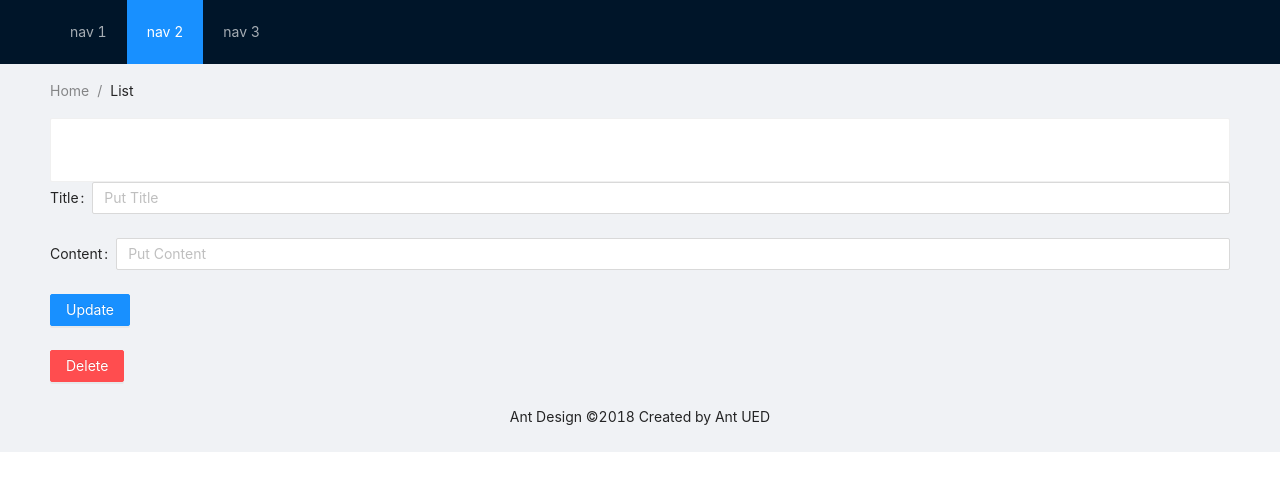
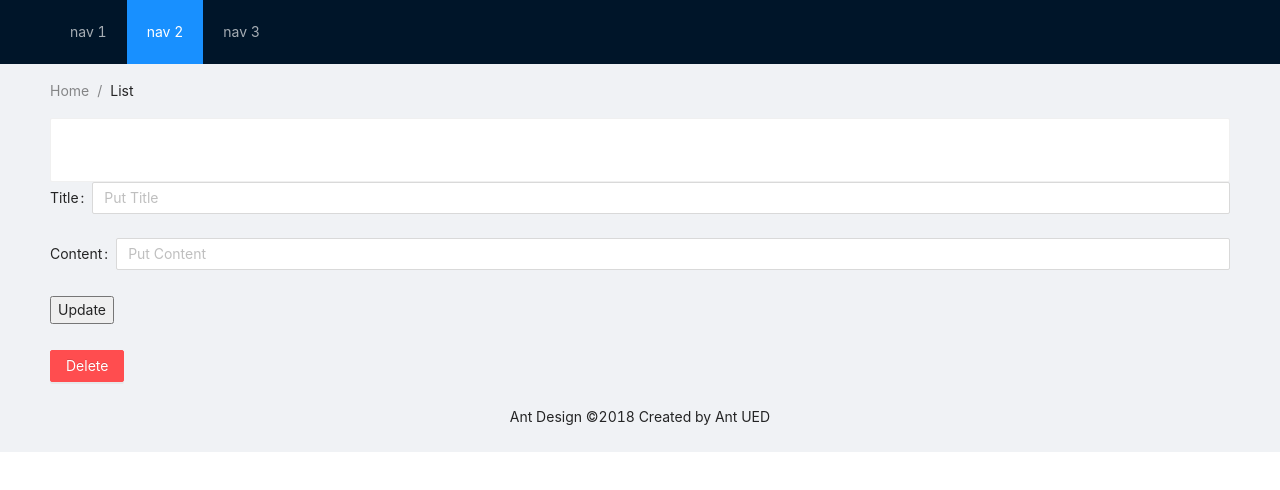
Before and after one commit to Maxarre/Django---React-Tutorial, a React (Create React App) app in the folder frontend/gui/: page /1 in a window 1280 px wide. Shown: the top 490 px of the page. Built offline with nearby package versions, Linux system fonts and the light colour scheme; no server answers.

Commit message:
Can't delete

```diff
--- a/frontend/gui/src/components/Form.js
+++ b/frontend/gui/src/components/Form.js
@@ -1,5 +1,5 @@
 import React from 'react';
-import { Form, Input, Button } from 'antd';
+import { Form, Input } from 'antd';
 // import renderEmpty from 'antd/lib/config-provider/renderEmpty';
 import axios from "axios";
 
@@ -8,7 +8,7 @@ class CustomForm extends React.Component {
     handleFormSubmit = (event, requestType, articleID) => {
         const title = event.target.elements.title.value;
         const content = event.target.elements.content.value;
-        event.preventDefault();
+        // event.preventDefault();
         switch ( requestType ) {
             case 'post':
                 return axios.post('http://127.0.0.1:8000/api/', {
@@ -30,7 +30,7 @@ class CustomForm extends React.Component {
     render() {
         return (
         <div>
-            <Form
+            <form
                 onSubmit={event =>
                     this.handleFormSubmit(
                         event,
@@ -46,11 +46,11 @@ class CustomForm extends React.Component {
                 <Input name="content" placeholder="Put Content" />
                 </Form.Item>
                 <Form.Item>
-                <Button type="primary" htmlType="submit">
+                <button type="primary" htmlType="submit">
                     {this.props.btnText}
-                </Button>
+                </button>
                 </Form.Item>
-            </Form>
+            </form>
         </div>
         );
     }
--- a/frontend/gui/src/containers/ArticleDetailView.js
+++ b/frontend/gui/src/containers/ArticleDetailView.js
@@ -30,7 +30,7 @@ class ArticleDetail extends React.Component {
     const articleID = this.props.match.params.articleID;
     axios.delete(`http://127.0.0.1:8000/api/${articleID}`);
     this.props.history.push(`/`);
-    this.forceUpdateUpdate();
+    this.forceUpdate();
   }
 
   render() {
```
Also changed, not shown: 1 other file (tests, documents, lock files or other folders).
